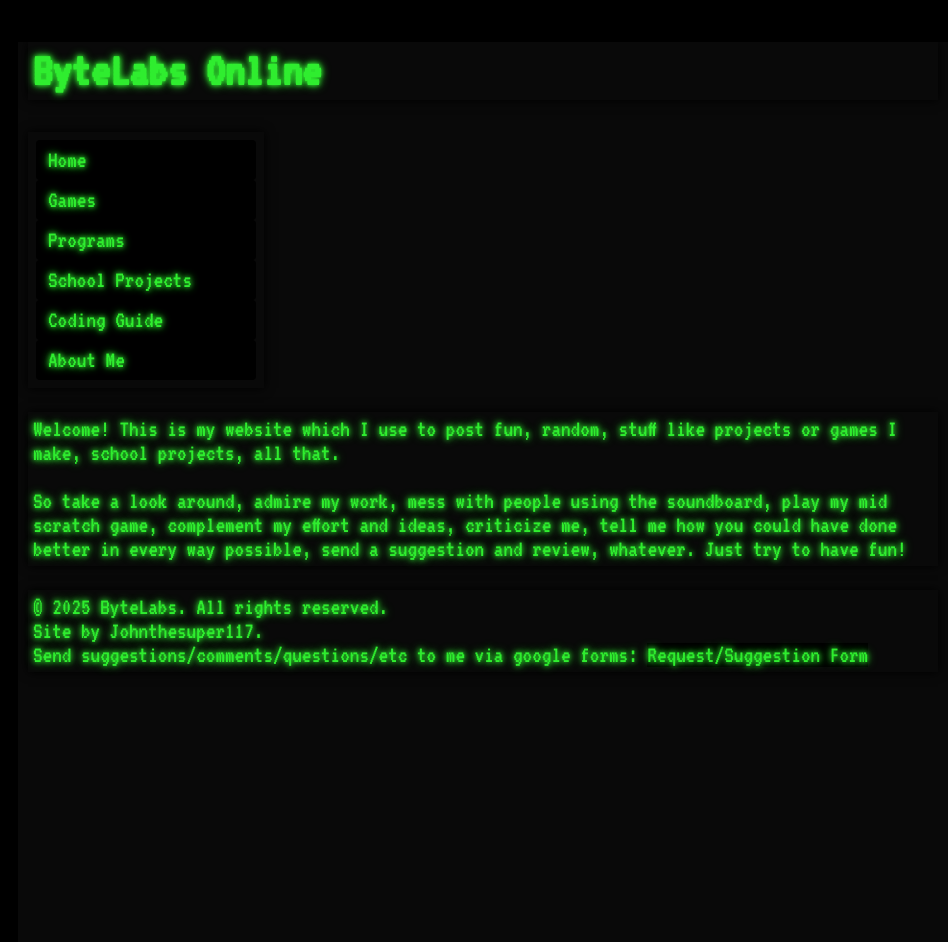
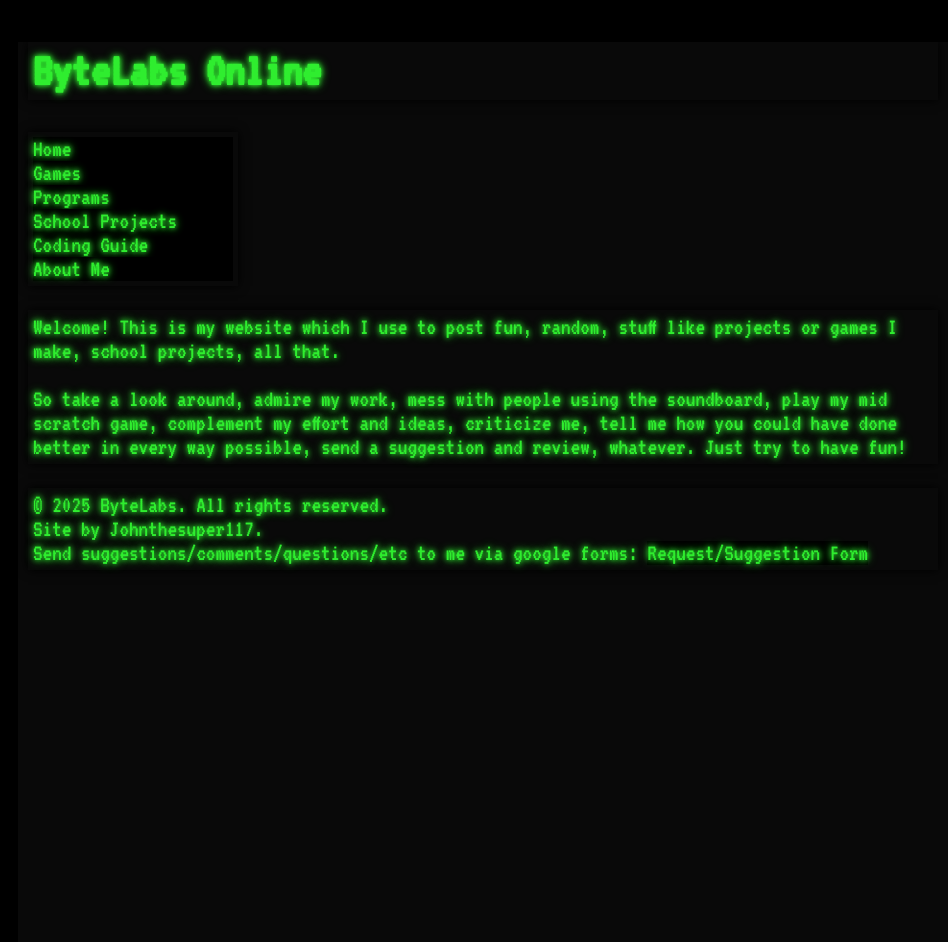
Before and after one commit to Johnthesuper117/bytelabs.online, a Jekyll site: the page built from index.html, in a window 1280 px wide. Shown: the whole page, without its empty margins (0-948 px from the left). Built offline with Jekyll 4.4.1, drawn with Linux system fonts in a browser that asks for light colours.

Commit message:
didn't like to look

```diff
--- a/assets/css/stylesheet.css
+++ b/assets/css/stylesheet.css
@@ -111,14 +111,7 @@
   background: rgba(0,0,0,0.75);
   min-width: 200px;
   z-index: 10000; /* Raised to ensure menus appear above other content */
-  box-shadow: 0 8px 20px rgba(0,0,0,0.6);
-  border-radius: 6px;
-  padding: 6px 0;
-  transition: transform 150ms ease, opacity 150ms ease;
-  transform-origin: top left;
-  opacity: 0;
-  transform: translateY(-6px) scale(.98);
-  pointer-events: none; /* disabled until shown to avoid accidental clicks */
+  box-shadow: 0 4px 8px rgba(0,0,0,0.5);
 }
 
 .dropdown-menu.show {
@@ -134,44 +127,6 @@
   pointer-events: auto;
 }
 
-.dropdown-toggle {
-  padding: 8px 12px;
-  display: inline-block;
-}
-
-.dropdown-menu li a {
-  padding: 10px 14px;
-  display: block;
-  color: var(--color-text1);
-  text-decoration: none;
-  white-space: nowrap;
-}
-
-.dropdown-menu li a:hover,
-.dropdown-menu li a:focus {
-  background: var(--color-text1);
-  color: #0a0a0a;
-  text-shadow: none;
-}
-
-/* make nav list more clearly separated and increase hit area */
-.sidebar-nav ul {
-  list-style: none;
-  max-width: 220px;
-  z-index: 3;
-  padding: 8px;
-}
-
-.sidebar-nav a {
-  padding: 8px 12px;
-  border-radius: 4px;
-}
-
-/* Ensure the sidebar and dropdowns can overflow and sit above other stacking contexts.
-   Many elements on the page (h1, ul, p, iframe) set position:relative and z-index,
-   which can create stacking contexts and clip absolutely-positioned children.
-   Force the nav and its dropdowns into a higher stacking context and allow
-   overflow so submenus aren't clipped or hidden behind other elements. */
 .sidebar-nav,
 .sidebar-nav .dropdown {
   position: relative; /* establishes positioning for dropdowns */
```
